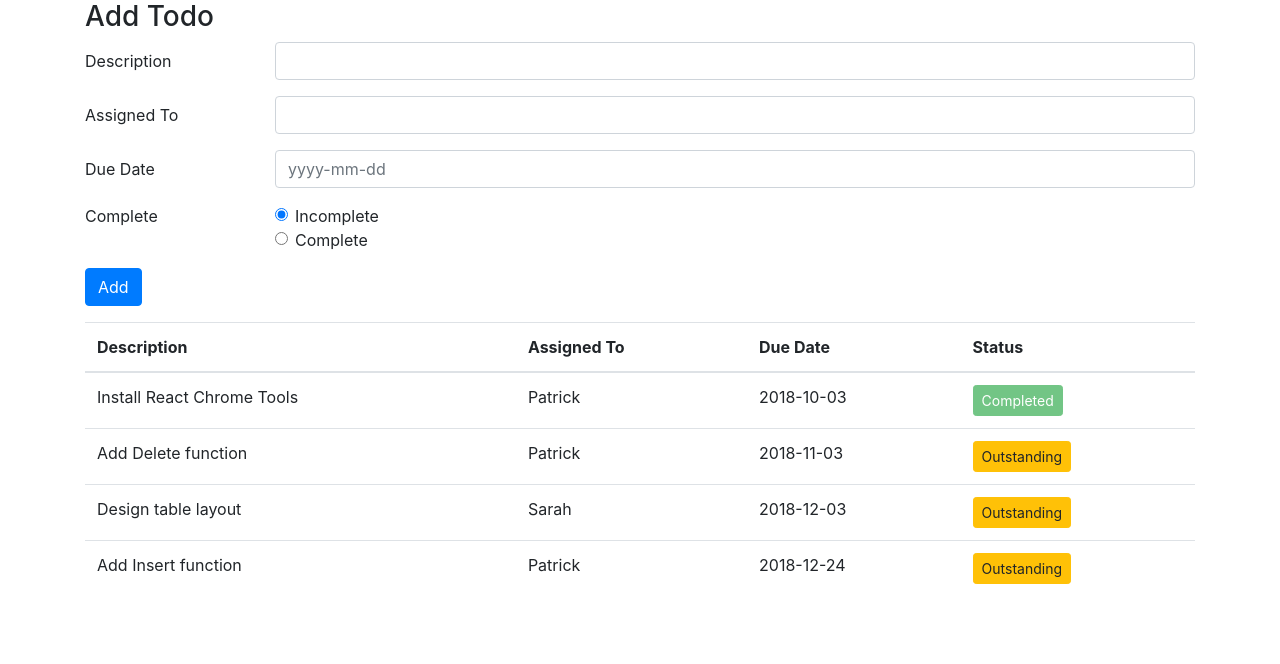
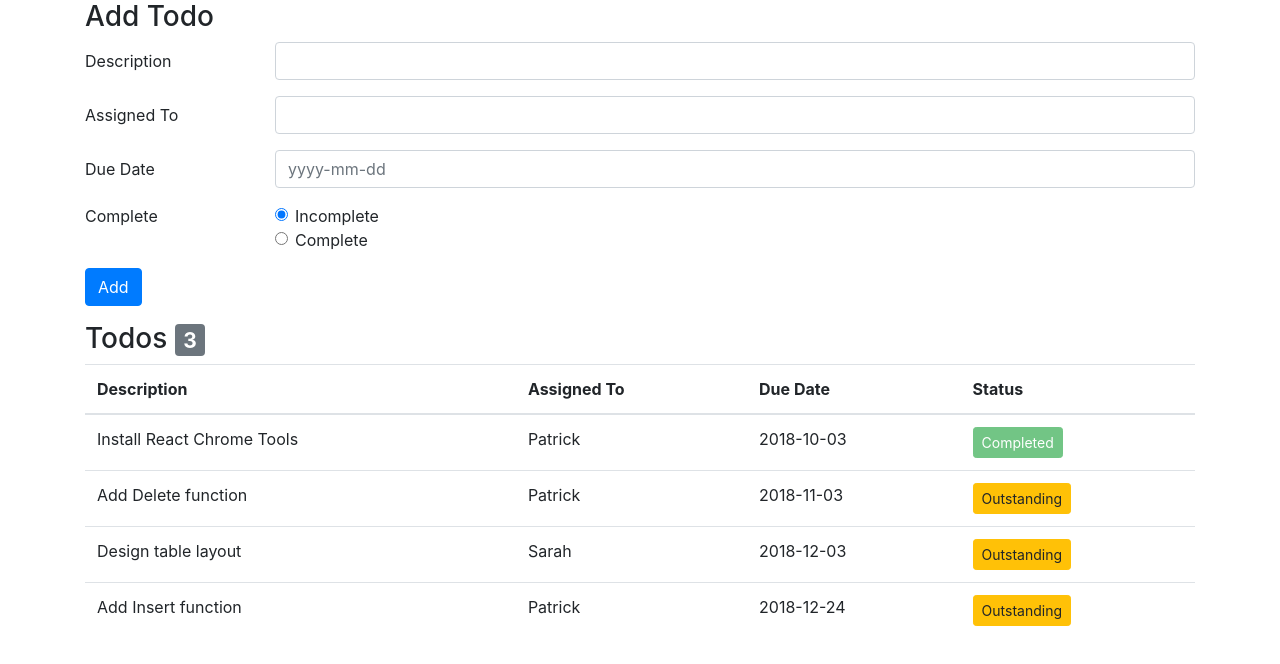
Before and after one commit to PatrickEODonnell/react-1-todo, a React (Create React App) app: page / in a window 1280 px wide. Shown: the top 664 px of the page. Built offline with nearby package versions, Linux system fonts and the light colour scheme.

Commit message:
Add heading with outstanding count to Todos

```diff
--- a/src/App.js
+++ b/src/App.js
@@ -36,7 +36,13 @@ class App extends Component {
     return (
       <main className="container">
         <AddTodo onAdd={this.handleAdd} todo={this.state.newTodo} />
-        <Todos todos={this.state.todos} onComplete={this.handleComplete} />
+        <Todos
+          todos={this.state.todos}
+          onComplete={this.handleComplete}
+          outstanding={
+            this.state.todos.filter(t => t.status === "Incomplete").length
+          }
+        />
       </main>
     );
   }
--- a/src/components/todos.jsx
+++ b/src/components/todos.jsx
@@ -5,6 +5,16 @@ class Todos extends Component {
   render() {
     return (
       <React.Fragment>
+        <div class="row">
+          <div class="col-md-3 col-sm-4">
+            <h3>
+              Todos{" "}
+              <span className="badge badge-secondary">
+                {this.props.outstanding}
+              </span>
+            </h3>
+          </div>
+        </div>
         <table className="table">
           <thead>
             <tr>
```
